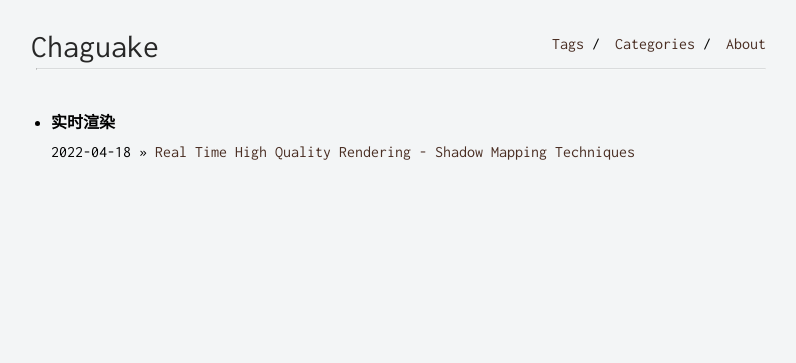
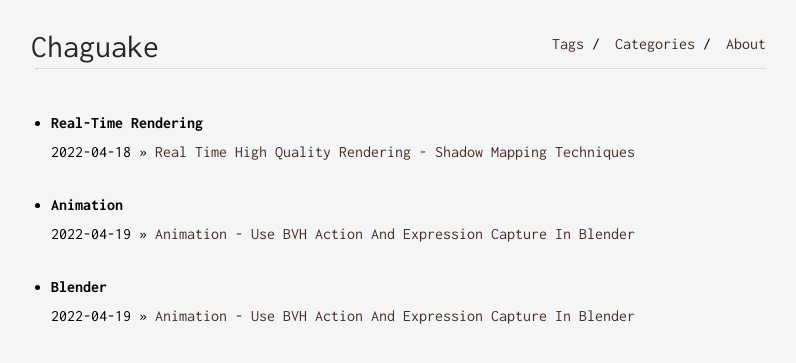
Before and after one commit to chaguake/chaguake.github.io, a Jekyll site: the page built from tags.html, in a window 1280 px wide. Shown: the top 363 px of the page, without its empty margins (239-1035 px from the left). Built offline with Jekyll 4.4.1, drawn with Linux system fonts in a browser that asks for light colours; some of the changed lines change nothing that is shown.

Commit message:
add note

```diff
--- a/_posts/2022-04-18-Real Time High Quality Rendering - Shadows.md
+++ b/_posts/2022-04-18-Real Time High Quality Rendering - Shadow Mapping Techniques.md
@@ -1,8 +1,10 @@
 ---
 layout: post
 title: Real Time High Quality Rendering - Shadow Mapping Techniques
-categories: 图形学
-tags: 实时渲染
+categories:
+- Graphics
+tags:
+- Real-Time Rendering
 ---
 
 > 实时渲染充斥着大量的近似与预计算。
--- /dev/null
+++ b/_posts/2022-04-19-Animation - Use BVH Action And Expression Capture In Blender.md
@@ -0,0 +1,57 @@
+---
+layout: post
+title: Animation - Use BVH Action And Expression Capture In Blender
+categories:
+- Graphics
+tags:
+- Animation
+- Blender
+---
+
+因为公司PM想搞虚拟数字人这块业务，然而团队还没组建，所以就被拉去搞了两个月动画，emo。
+
+## BVH Action
+
+> BVH是BioVision等设备对人体运动进行捕获后产生文件格式的文件扩展名。
+
+BVH文件包含了骨骼关键帧的旋转位移信息。在Blender中可以直接导入使用。
+
+一般来说，BVH骨骼与目标模型的骨骼不尽相同，Blender中有两种方法，可以将BVH动作复制到目标模型的骨骼上。
+
+* 使用Blender骨骼约束可以实现BVH动作桥接，见[链接](https://www.bilibili.com/video/BV133411B7cc)。
+
+* 使用Blender 第三方插件实现动作重定向，例如：Auto-Rig-Pro。
+
+## Expression Capture
+
+表情捕捉做了相关调研，要么使用Iphone的深度摄像机，通过Faceit插件接入Blender；要么使用第三方软件工具解算视频表情，然后导入Blender，脚本驱动数据。
+
+刚好，国内推出了一款集表情建模、绑定、面部捕捉及驱动的全流程软件——[Avatary](https://www.avatary.com/)。
+
+<div align=center>
+<img src="https://image.facegood.cc/wiki/26d0bef9e-c342-4a1c-9aae-3c3c564315ed.png"/>
+<p>图一 Avatary软件</p>
+</div>
+
+使用该软件完成表情视频录制、表情数据跟踪训练以及表情数据解算。
+
+## Mixed In Blender
+
+我个人总结了一套开发流程：
+
+* 第一步，使用Rigify给模型添加一套不带脸部的骨骼。
+
+* 第二步，使用Faceit插件创建面部骨骼，并与Rigify骨骼合并。
+
+* 第三步，使用骨骼约束将BVH动作桥接给模型Rigify骨骼。
+
+* 第四步，使用Avatary的retargeter插件进行表情数据解算。
+
+**演示**
+
+<video controls height='100%' width='100%' src="/enclosures/Animation_Collage.MP4"></video>
+
+
+## Others
+
+* Blender的面部控制器不敢苟同，但自己技术又菜，不会自己撸一套面部控制器。还是使用Maya会好些，毕竟Avatary更支持对接Maya。
```
Also changed, not shown: 1 other file.
